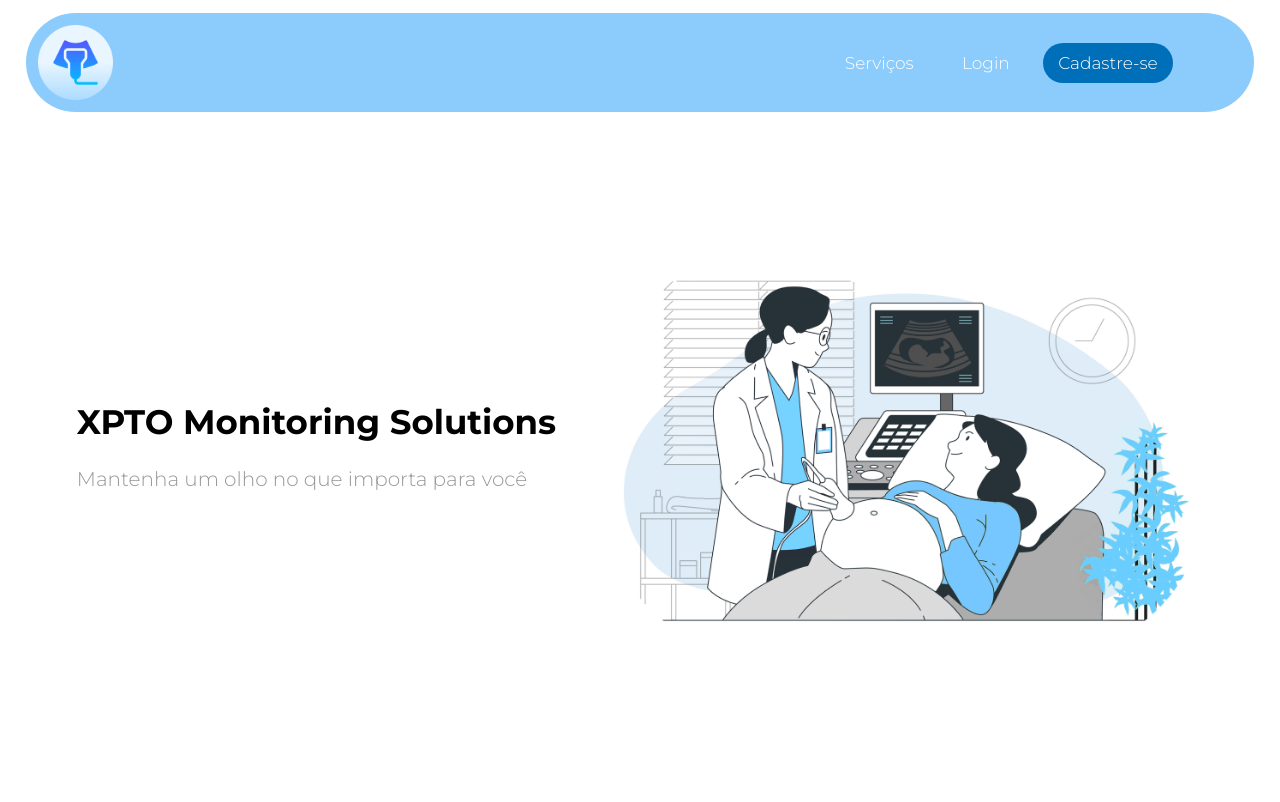
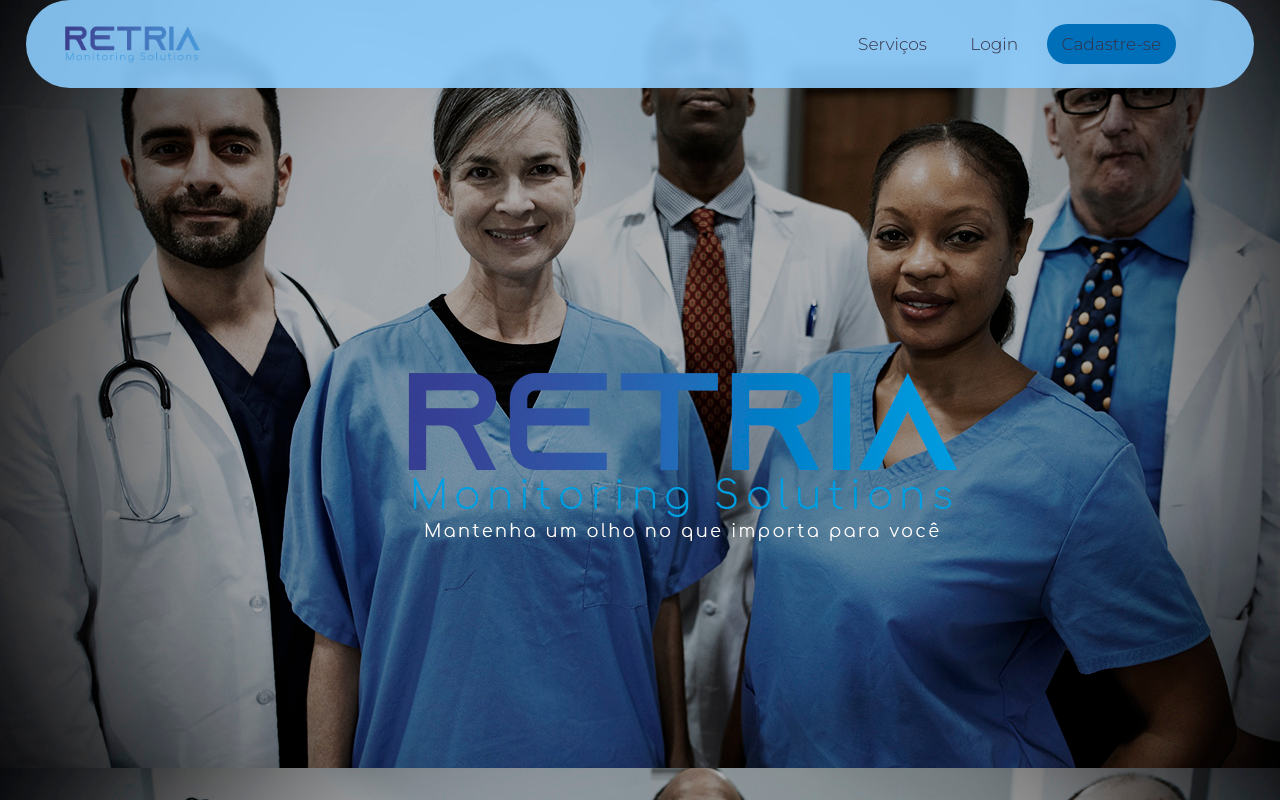
Before and after one commit to GP3-2-ADSC/SPRINT-GP03, a plain HTML site: page site/public/index.html in a window 1280 px wide. Shown: the top 802 px of the page. Drawn offline with Linux system fonts and the light colour scheme; a web font is replaced by a local one.

Commit message:
Update - Atulizando site com teste de logo e teste de imagem inicial com slogan

```diff
--- a/site/public/css/index.css
+++ b/site/public/css/index.css
@@ -1,8 +1,15 @@
 /* Inicio da HEADER */
 
+.background-inical{
+    width: 100%;
+    height: 100vh;
+    background: url("../assets/testde\ imagem\ de\ fundo\ copiar.jpg");
+}
+
 .header-background {
-    margin: 1% 2%;
-    background: rgba(140, 204, 253, 1);
+    margin: 0% 2%;
+    background: rgba(140, 204, 253, 0.9);
+    backdrop-filter: blur(5px);
     width: auto;
     display: flex;
     align-items: center;
@@ -11,7 +18,7 @@
 
 .header-container {
     width: 100%;
-    padding: 1% 1%;
+    padding: 2% 3%;
     display: flex;
     justify-content: space-between;
 }
@@ -20,7 +27,7 @@
     width: 30%;
     display: flex;
     align-items: center;
-    margin-right: 5%;
+    margin-right: 3%;
 
 }
 
@@ -35,13 +42,15 @@
 .navbar a {
     font-size: 17px;
     padding: 10px 15px;
-    color: #FFFFFF;
+    color: #343045;
 }
 
 .cadastro {
     background-color: #006FB9;
     border-radius: 20px;
+    color: #FFFFFF;
 }
+
 
 /* Final HEADER */
 
@@ -50,11 +59,9 @@
 
 
 .content-slogan {
-    display: flex;
-    flex-direction: column;
-    justify-content: center;
-    align-items: flex-start;
-    width: fit-content;
+    background: url("../assets/testde\ imagem\ de\ fundo\ copiar.jpg");
+    width: 100%;
+    height: 100vh;
 }
 
 .content-slogan h2 {
@@ -108,17 +115,18 @@
     height: 617px;
     padding: 10%;
     display: none;
-    background-color: #5DABD1;
+    background-color: rgba(140, 204, 253, 0.3);
+    ;
     border-radius: 30px;
 }
 
 .slide h2 {
-    color: #FFFFFF;
+    color: #343045;
     margin-top: 1.3rem;
 }
 
 .slide p {
-    color: #FFFFFF;
+    color: #989898;
     margin-top: 1.3rem;
 }
 
@@ -137,7 +145,7 @@
     top: 20%;
     padding: 16px;
     background-color: transparent;
-    color: #FFFFFF;
+    color: #343045;
     font-weight: bold;
     font-size: 18px;
     transition: 0.6s ease;
@@ -178,7 +186,7 @@
 
 /* Nossos serviços */
 
-.content-servicos{
+.content-servicos {
     display: flex;
     justify-content: flex-start;
     align-items: center;
@@ -203,7 +211,7 @@
 
 }
 
-.content-servicos2{
+.content-servicos2 {
     display: flex;
     justify-content: space-around;
 }
@@ -249,6 +257,10 @@
     margin-bottom: 1.1rem;
 }
 
+.texto p {
+    color: #989898;
+}
+
 .caixa-quadrado .texto {
     display: flex;
     flex-direction: column;
@@ -269,26 +281,27 @@
     font-weight: 700;
     margin-bottom: 1.5rem;
 }
+
 /* Final servicos */
 /* Final home */
 
 /* Footer */
-.footer{
+.footer {
     width: 100%;
     height: 20vh;
-    background: #5DABD1;
+    background: rgba(140, 204, 253, 0.3);
 }
 
-.conteudo{
+.conteudo {
     height: 100%;
     width: 60%;
-    padding: 24px 24px ;
+    padding: 24px 24px;
     display: flex;
     align-items: center;
     justify-content: space-evenly;
 }
 
-.conteudo .logo{
+.conteudo .logo {
     display: flex;
     align-items: center;
     justify-content: space-around;
@@ -303,12 +316,12 @@
     align-items: flex-start;
 }
 
-.redes-sociais h3{
+.redes-sociais h3 {
     font-size: 20px;
     font-weight: 700;
     margin-bottom: 0.5rem;
 }
 
-.redes-sociais p{
-   margin-bottom: 0.3rem
+.redes-sociais p {
+    margin-bottom: 0.3rem
 }
--- a/site/public/index.html
+++ b/site/public/index.html
@@ -11,11 +11,11 @@
 </head>
 
 <body>
-
+    <div class="background-inical">
         <!-- Início da header -->
         <div class="header-background">
             <div class="header-container">
-            <img src="./assets/sonography (1) 1.png" alt="" width="75px">
+                <img src="./assets/testelogoSprint copiar.png" alt="" width="140px">
                 <div class="navbar">
                     <ul>
                         <li><a href="">Serviços</a></li>
@@ -25,16 +25,9 @@
                 </div>
             </div>
         </div>
+    </div>
 
     <div class="background">
-        <div class="container row">
-            <div class="content-slogan">
-                <h2>XPTO Monitoring Solutions</h2>
-                <p>Mantenha um olho no que importa para você</p>
-            </div>
-            <img src="./assets/Imagem Prototipo-1 1.png" alt="" width="598px">
-        </div>
-
 
         <div class="container row-reverse">
             <div class="content">
@@ -45,7 +38,6 @@
             </div>
             <img src="./assets/Hospital building-bro 1.png" alt="" width="541px">
         </div>
-
 
         <div class="container row">
             <div class="content">
```
Also changed, not shown: site/public/assets/testde imagem de fundo copiar.jpg (added), site/public/assets/testelogo2.png (added), site/public/assets/testelogoSprint copiar.png (added). Lines whose indentation alone changed are shown as unchanged.
